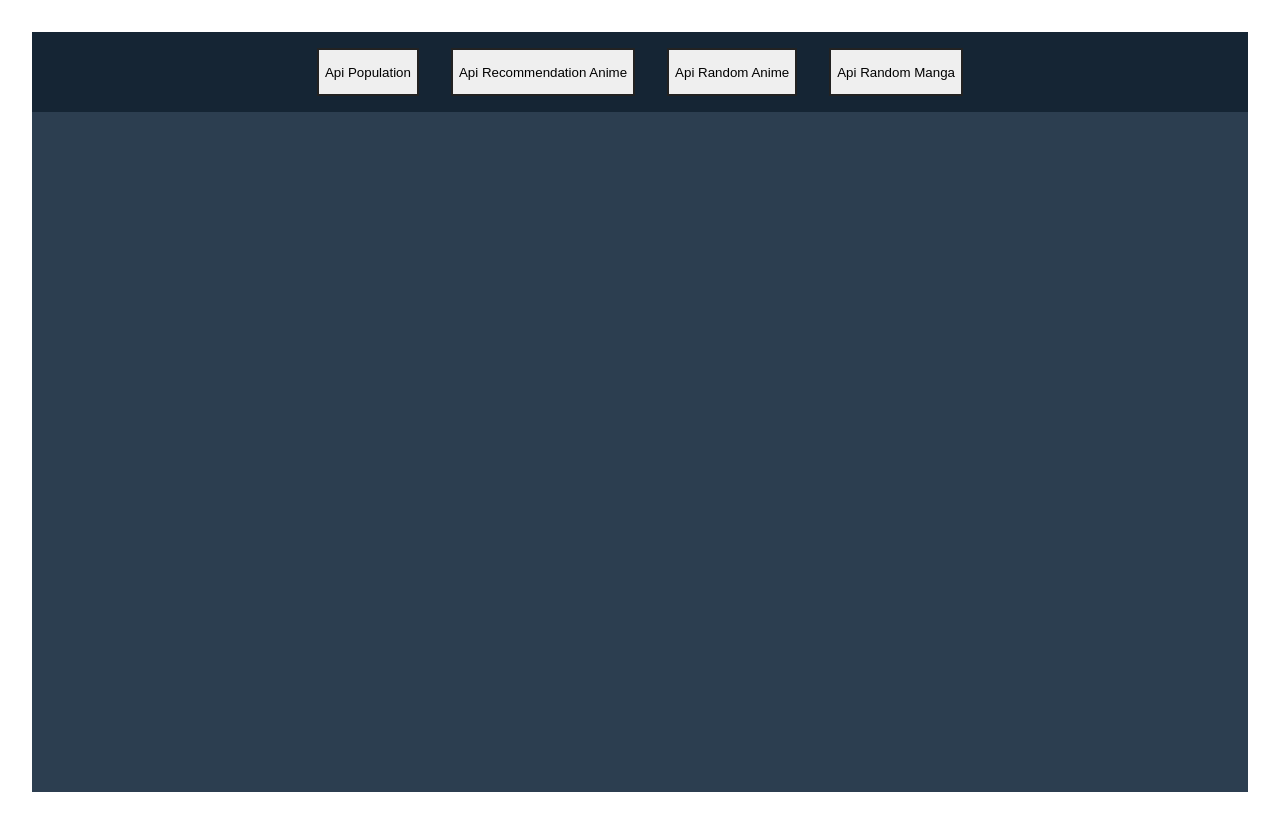
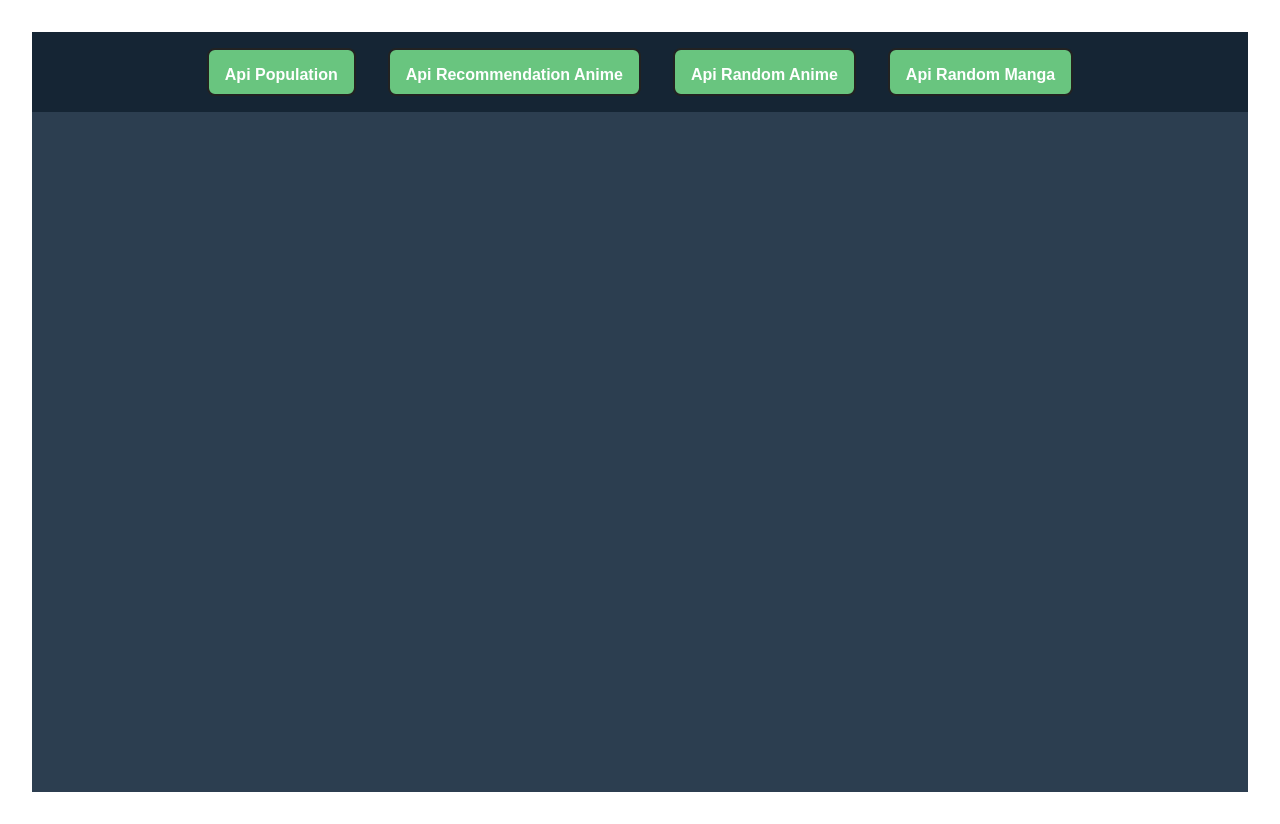
Before and after one commit to Dani540/Talleres, a Vue app: page / in a window 1280 px wide. Built offline with nearby package versions, Linux system fonts and the light colour scheme.

Commit message:
[Feature] - Added a CSS designs and interaction

```diff
--- a/src/components/Button.vue
+++ b/src/components/Button.vue
@@ -32,4 +32,21 @@
   border: 2px solid #222222;
 }
 
+button{
+  background-color: #69c57f;
+  color: white;
+  font-size: 1rem;
+  font-weight: bold;
+  cursor: pointer;
+  padding: 1rem 1rem 1.5rem;
+
+  border-radius: 0.5rem;
+
+  transition: background-color 0.3s;
+}
+
+button:hover{
+  background-color: #82d790;
+}
+
 </style>
```
